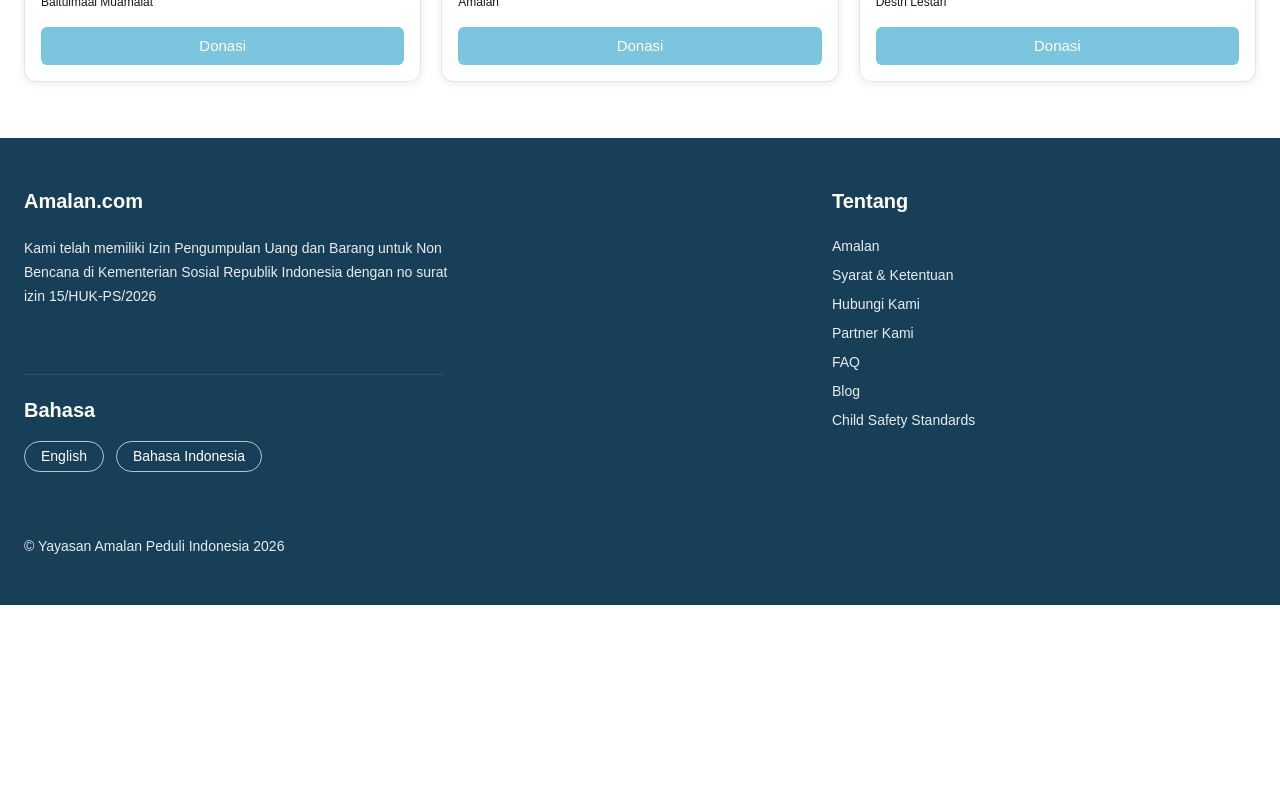
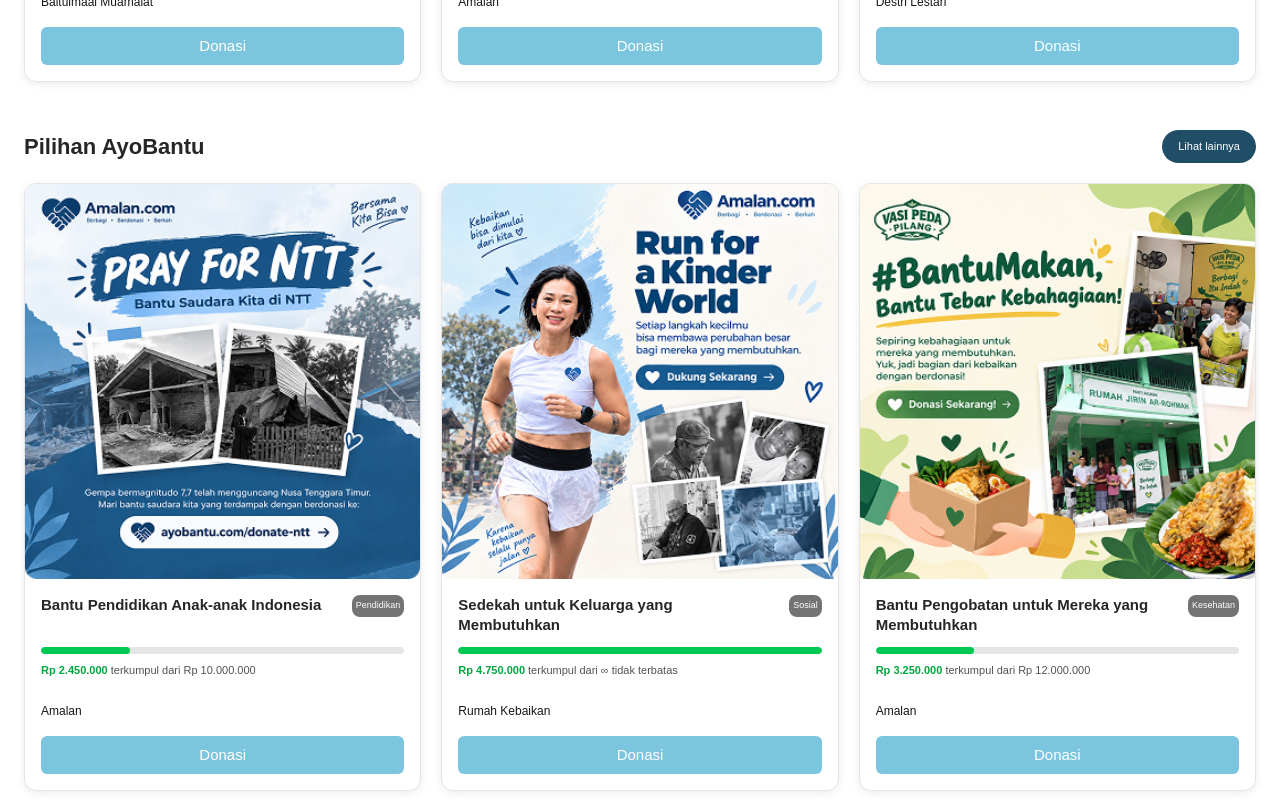
Before and after one commit to kevinefendy/website-profile-komunitas, a Next.js app: page / in a window 1280 px wide. Shown: the part 2920-3720 px from the top of the page. Before the commit the page ends 3525 px from the top, so only its background shows below. Built offline with nearby package versions, Linux system fonts and the light colour scheme; some icons are missing.

Commit message:
feat: menampilkan pilihan ayobantu di homepage

```diff
--- a/app/page.tsx
+++ b/app/page.tsx
@@ -42,6 +42,10 @@
 
   const campaignMendesak = donations.filter(
     (item) => item.section === "campaign-mendesak",
+  );
+
+  const pilihanAyoBantu = donations.filter(
+    (item) => item.section === "pilihan-ayobantu",
   );
 
   return (
@@ -186,6 +190,27 @@
               ))}
             </div>
           </section>
+
+          <section className="mx-auto max-w-[1280px] px-6">
+            <div className="mb-5 flex items-center justify-between">
+              <h2 className="text-[18px] font-bold text-neutral-800 sm:text-[20px] lg:text-[22px]">
+                Pilihan AyoBantu
+              </h2>
+
+              <Link
+                href="/donasi"
+                className="rounded-full bg-[#214E67] px-3 py-2 text-[10px] text-white transition hover:bg-[#173F57] sm:px-4 sm:text-[11px]"
+              >
+                Lihat lainnya
+              </Link>
+            </div>
+
+            <div className="grid grid-cols-1 gap-0 lg:grid-cols-3 lg:gap-5">
+              {pilihanAyoBantu.map((item) => (
+                <DonationCard key={item.id} {...item} />
+              ))}
+            </div>
+          </section>
         </div>
       </main>
 
```
